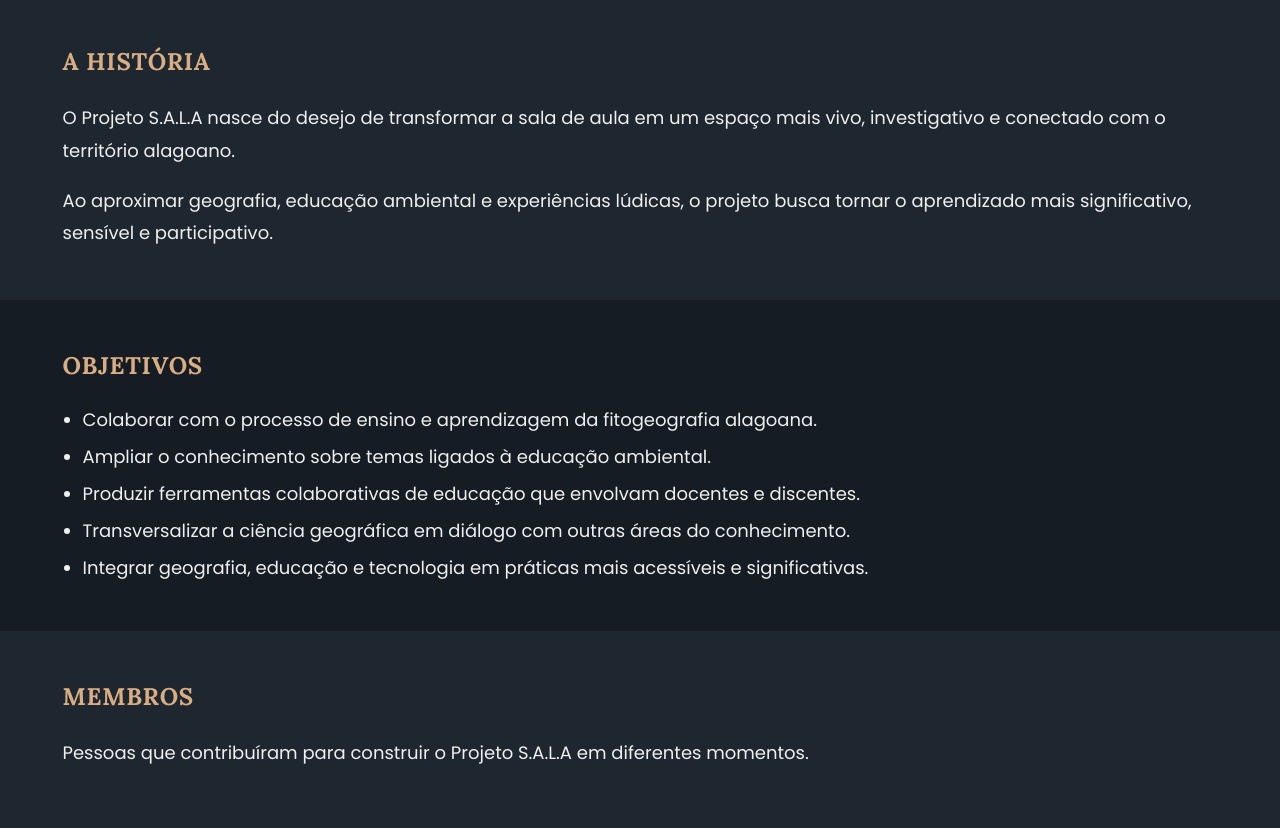
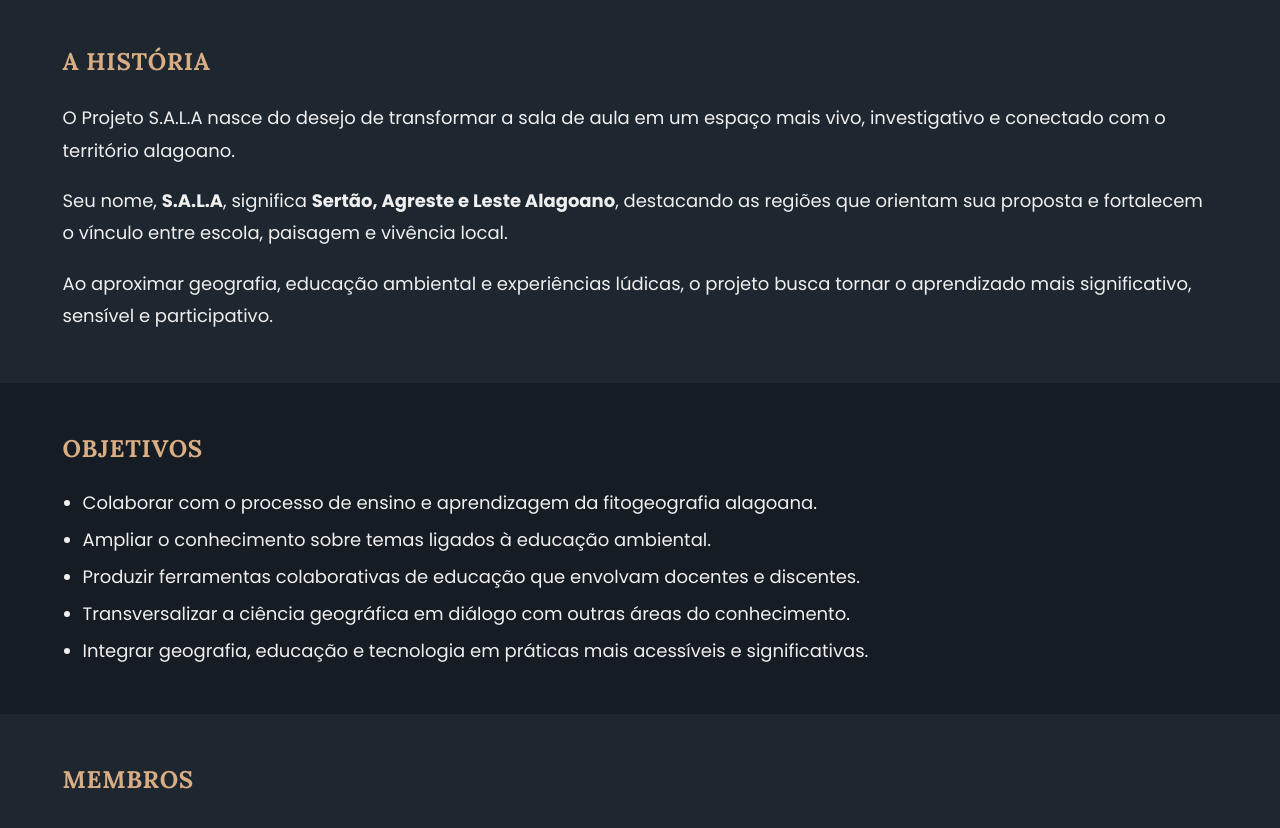
Before and after one commit to projetosala/projeto-sala-website, a Jekyll site: the page built from pages/o-projeto/index.html, in a window 1280 px wide and 900 px high, scrolled down 832 px, cut to the strip 72-900 px from the top of the window. Built offline with Jekyll 4.4.1, drawn with Linux system fonts in a browser that asks for light colours.

Commit message:
feat: clarify the meaning of S.A.L.A on the homepage and project page

```diff
--- a/index.html
+++ b/index.html
@@ -7,6 +7,7 @@ body_class: page-home
 {% capture home_intro %}
 <p>O chão da escola apresenta uma dádiva para todos aqueles que desejam conhecer novas histórias, reescrever fatos, empreender ideias e se permitir perceber no cotidiano novas formas de aprender.</p>
 <p>É justamente nesse ponto que o Projeto S.A.L.A se torna especial: aproximar educação ambiental, território e ludicidade para transformar conteúdo em experiência viva.</p>
+<p><strong>S.A.L.A</strong> significa <strong>Sertão, Agreste e Leste Alagoano</strong>, reunindo no próprio nome os territórios que inspiram as reflexões, práticas e caminhos pedagógicos do projeto.</p>
 {% endcapture %}
 
 {% include section_header.html title="S.A.L.A" description=home_intro %}
--- a/pages/o-projeto/index.html
+++ b/pages/o-projeto/index.html
@@ -11,6 +11,11 @@ permalink: /o-projeto/
 <p>
   O Projeto S.A.L.A nasce do desejo de transformar a sala de aula em um espaço
   mais vivo, investigativo e conectado com o território alagoano.
+</p>
+<p>
+  Seu nome, <strong>S.A.L.A</strong>, significa <strong>Sertão, Agreste e
+  Leste Alagoano</strong>, destacando as regiões que orientam sua proposta e
+  fortalecem o vínculo entre escola, paisagem e vivência local.
 </p>
 <p>
   Ao aproximar geografia, educação ambiental e experiências lúdicas, o projeto
```
